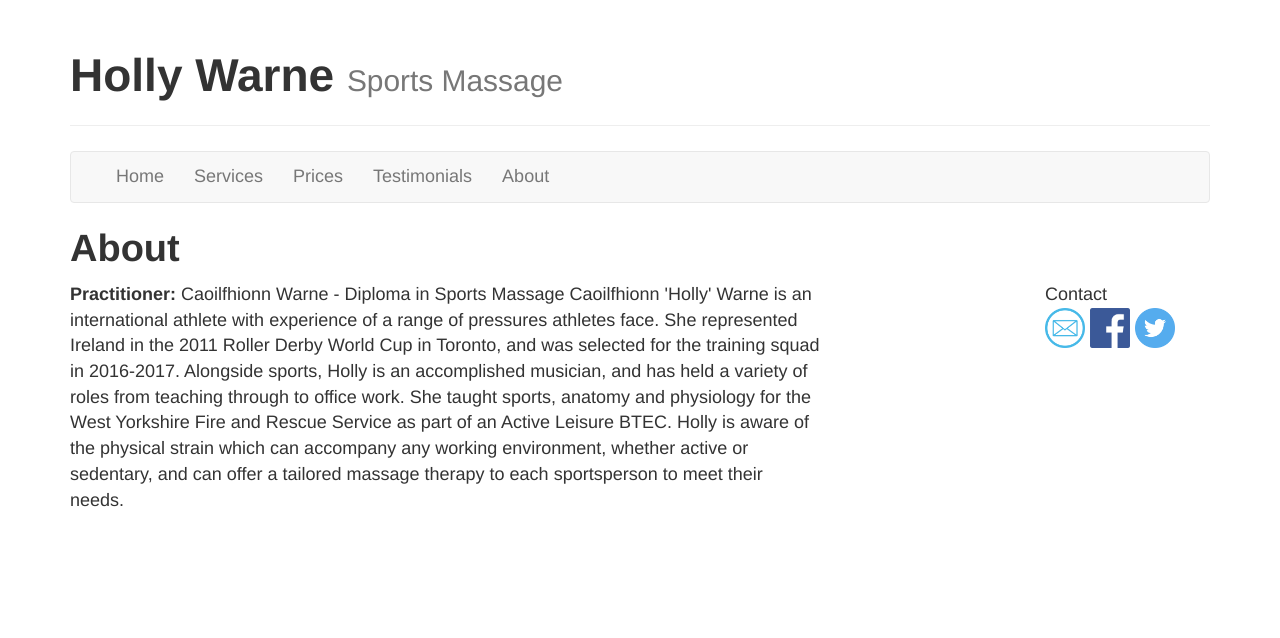
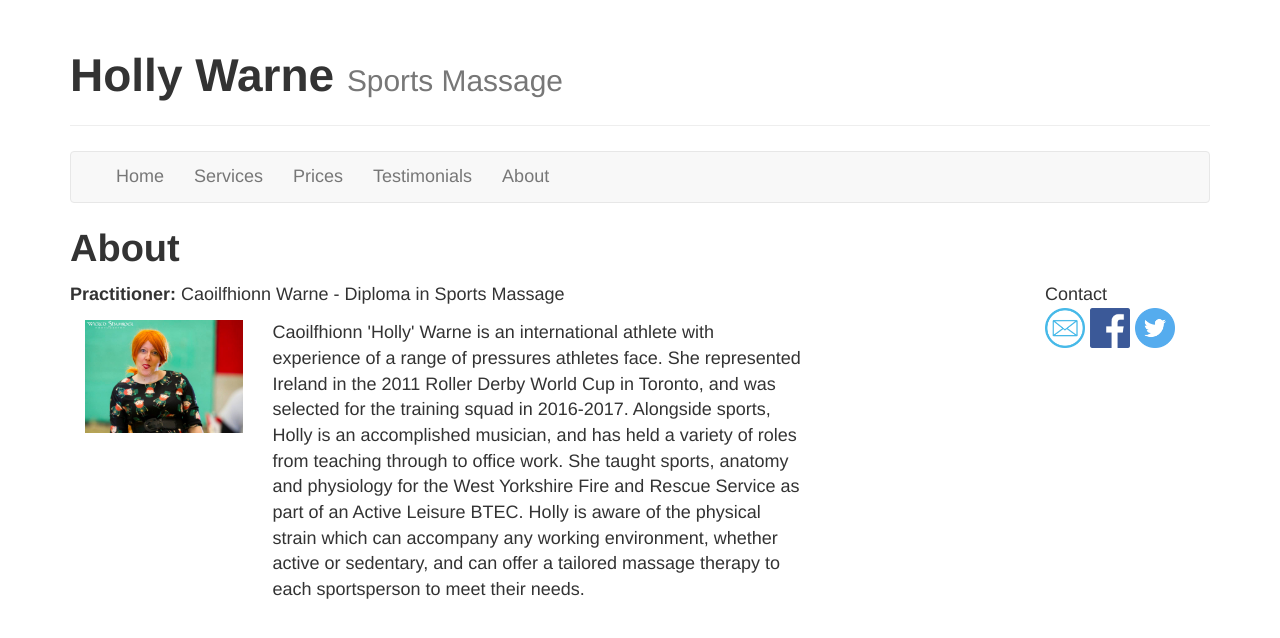
Before and after one commit to njall/hollymassage, a Jekyll site: the page built from about/index.html, in a window 1280 px wide. Shown: the top 638 px of the page. Built offline with Jekyll 4.4.1, drawn with Linux system fonts in a browser that asks for light colours.

Commit message:
Added photo of holly

```diff
--- a/about/index.html
+++ b/about/index.html
@@ -3,6 +3,10 @@ layout: default
 title: About
 ---
 
-		<b>Practitioner:</b> Caoilfhionn Warne - Diploma in Sports Massage
-
+		<p><b>Practitioner:</b> Caoilfhionn Warne - Diploma in Sports Massage</p>
+		<div class="col-lg-3">
+			<img src="{{"/assets/holly.jpg" | absolute_url}}" style="width:100%"/>
+		</div>
+		<div class="col-lg-9">
 		Caoilfhionn 'Holly' Warne is an international athlete with experience of a range of pressures athletes face. She represented Ireland in the 2011 Roller Derby World Cup in Toronto, and was selected for the training squad in 2016-2017. Alongside sports, Holly is an accomplished musician, and has held a variety of roles from teaching through to office work. She taught sports, anatomy and physiology for the West Yorkshire Fire and Rescue Service as part of an Active Leisure BTEC. Holly is aware of the physical strain which can accompany any working environment, whether active or sedentary, and can offer a tailored massage therapy to each sportsperson to meet their needs.
+		</div>
```
